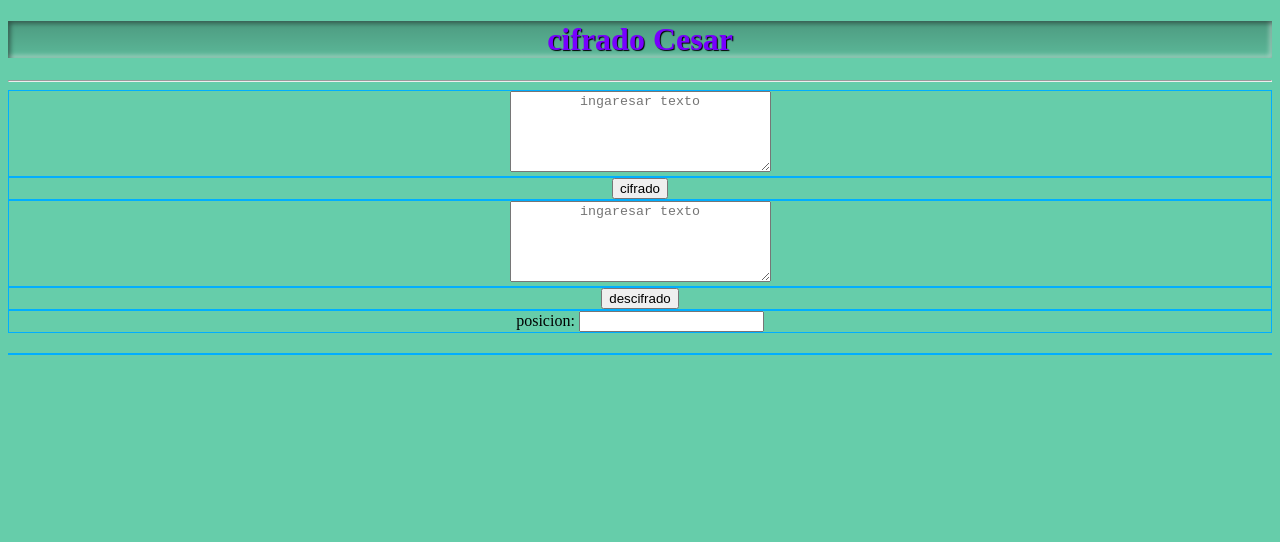
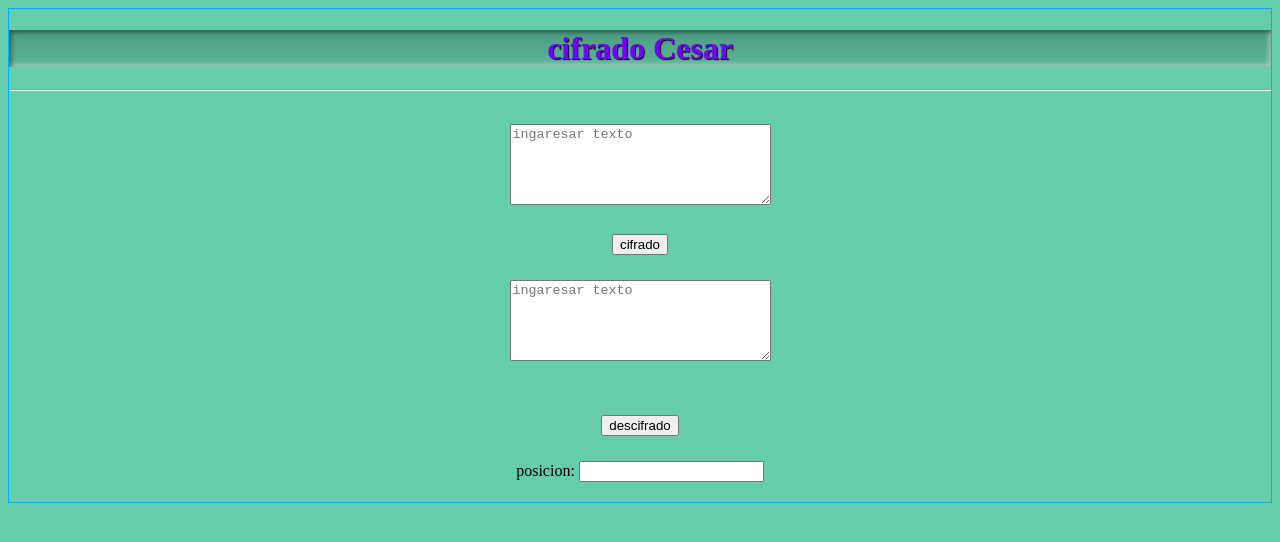
Before and after one commit to julissarosmery/lim-2018-05-bc-core-am-cipher, a website: page src/index.html in a window 1280 px wide. Drawn offline with Linux system fonts and the light colour scheme.

Commit message:
cambios  en el css

```diff
--- a/src/index.html
+++ b/src/index.html
@@ -2,6 +2,7 @@
 <html>
   <head>
     <meta charset="utf-8">
+    <meta name="viewport" content="width=device-width, initial-scale=1.0">
     <title>Caesar Cipher</title>
     <link rel="stylesheet" href="style.css" />
 
--- a/src/style.css
+++ b/src/style.css
@@ -1,32 +1,56 @@
-
+/*para darle color a todo*/
+body{
+    background: mediumaquamarine;
+}
 /*pra darle estylo al titulo*/
 h1 {
+    /*para darle color al titulo*/
     color: rgb(119, 0, 255);
+    /*para sombrearla letra de el titulo*/
     text-shadow: 1px 1px 1px black;
+    /*sombreafdo casi tramsparente del titulo*/
     background: linear-gradient(to bottom, rgba(0,0,0,0.25), rgba(0,0,0,0.1));
-    /*padding: 3px;*/
+    /*padding: 3px;
+    /*para centrar el titulo*/
     text-align: center;
-    box-shadow: inset 2px 2px 5px rgba(0,0,0,0.5), inset -2px -2px 5px rgba(255,255,255,0.5);
+    /*para darle bolumen an titulo*/
+    box-shadow: inset 2px 2px 5px rgba(0,0,0,0.5), inset -2px -2px 5px rgba(255,255,255,0.5);*/
   }
 /*para aplicar borde*/
-  div {
+  form {
+      /*borde arriba*/
     border-top: 1px ridge rgb(0, 174, 255);
+    /*borde derecho*/
     border-right: 1px ridge rgb(0, 174, 255);
+    /*borde de abajo*/
     border-bottom: 1px ridge rgb(0, 174, 255);
+    /*borde izquierdo*/
     border-left: 1px ridge rgb(0, 174, 255);
+    /*para centrar contenido dentro del form*/
     text-align: center;
     }
+    .text{
+        margin-top: 25px;
+        margin-bottom: 25px;
 
-    .text{
-    text-align: center;
     }
+    .bDesc{
+        margin-top: 25px;
+        margin-bottom: 25px;
+    }
+     /*se adiciona un . para llamar al text al cual se le añadio un class como identidad*/
+    /*.text{
+    /*text-align: center;
+    }*/
     h2 {
-    text-align: center;
-    position: relative;
+    /*text-align: center;*/
+    /*position: relative;*/
+    /*para que el resultado se muestre en el medio*/
     margin-left: 25%;
+    /*para darle color a la respuesta*/
     background-color: rgb(255, 251, 0);
     width: 50%;
-    height: 900%;
+    /*height: 900%;*/
 
     }
     .butto{
@@ -45,9 +69,7 @@ h1 {
 
 
   /*se pone color al body*/
-body{
-    background: mediumaquamarine;
-}
+
 /*element.style{
  text-shadow:0 0 black;
 
```
